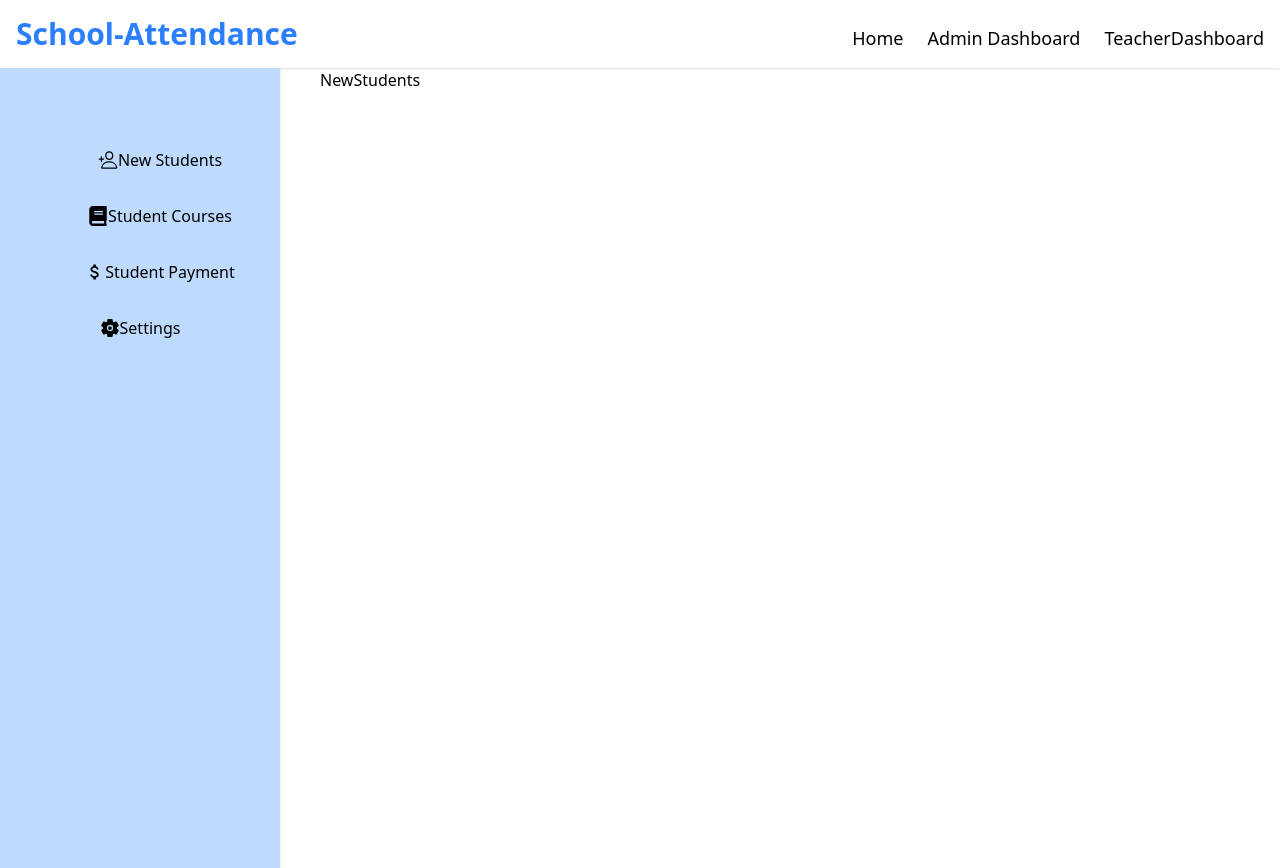
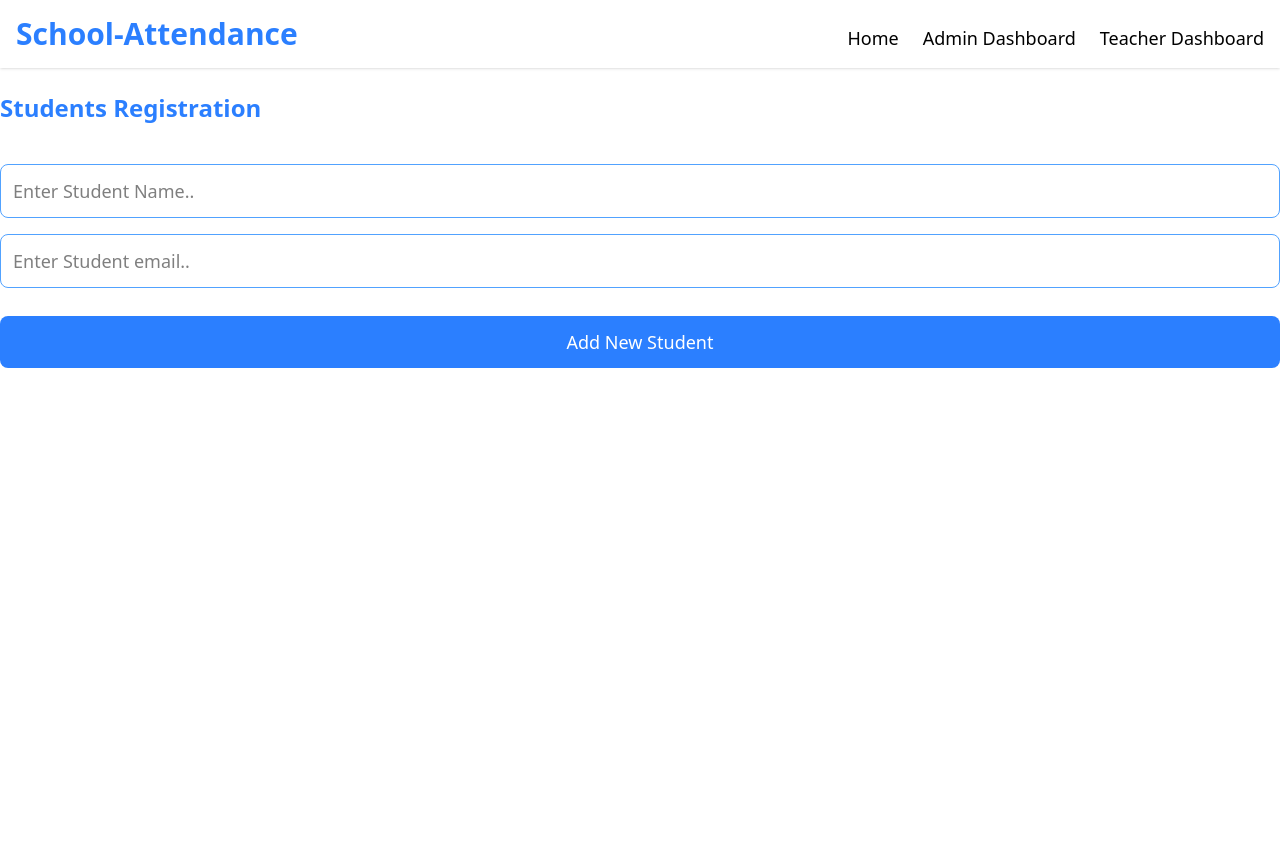
Before and after one commit to Dev-AyubAbdi/Student-Attendance-App, a React (Vite) app: page /adminDashboard in a window 1280 px wide. After the commit the page ends 800 px from the top, so only its background shows below. Built offline with nearby package versions, Linux system fonts and the light colour scheme.

Commit message:
added new component of studentsLists

```diff
--- a/package.json
+++ b/package.json
@@ -13,6 +13,7 @@
     "@tailwindcss/vite": "^4.1.18",
     "react": "^19.2.0",
     "react-dom": "^19.2.0",
+    "react-hot-toast": "^2.6.0",
     "react-icons": "^5.5.0",
     "react-router-dom": "^7.10.1",
     "tailwindcss": "^4.1.18"
--- a/src/Components/AdminDashboard.jsx
+++ b/src/Components/AdminDashboard.jsx
@@ -1,39 +1,41 @@
-import React from "react";
-import { Link } from "react-router-dom";
-import { NewStudents } from "./NewStudents";
-import { IoPersonAddOutline } from "react-icons/io5";
-import { FaBook } from "react-icons/fa";
-import { MdOutlineAttachMoney } from "react-icons/md";
-import { IoSettings } from "react-icons/io5";
+import React, { useState } from "react";
+
+import StudentLists from "./StudentLists";
+
 
 export const AdminDashboard = () => {
+    const [studentName, setStudentName] = React.useState("");
+    const [studentGrade, setStudentGrade] = useState('')
+    const [students, setStudents] = useState([])
+
+    const handleSubmit = (e) => {
+            e.preventDefault();
+    }
+     const handleAdd = () => {
+        const newStudent = {id: Date.now(), studentName, setStudentGrade};
+        setStudents([...students, newStudent])
+            }
   return (
-    <div>
-      <div className="flex space-x-10">
-        <div className="bg-blue-200 shadow w-70 h-screen">
-          <nav className="flex flex-col space-y-8 pt-20">
-            <Link className="pl-10 flex justify-center items-center space-x-2">
-              <IoPersonAddOutline size={20} />
-              New Students
-            </Link>
-             <Link className="pl-10 flex justify-center items-center space-x-2">
-              <FaBook size={20} />
-             Student Courses
-            </Link>
-             <Link className="pl-10 flex justify-center items-center space-x-2">
-              <MdOutlineAttachMoney size={20} />
-             Student Payment
-            </Link>
-             <Link className=" flex justify-center text-center items-center space-x-2">
-              <IoSettings size={20} />
-            Settings
-            </Link>
-          </nav>
+   <div className="max-w-7xl mx-auto pt-6">
+    <h2 className="text-2xl font-semibold text-blue-500">Students Registration</h2>
+   <form onSubmit={handleSubmit} className="mt-10">
+     <input type="text" placeholder="Enter Student Name.." className="w-full p-3 border border-blue-400 outline-0 text-lg rounded-lg mb-4"
+        value={studentName} onChange={(e)=> setStudentName(e.target.value)}
+     />
+        <input type="text" placeholder="Enter Student email.." className="w-full p-3 border border-blue-400 outline-0 text-lg rounded-lg pb-3"
+                value={studentGrade} onChange={(e)=> setStudentGrade(e.target.value)}
+
+        />
+        <button type="submit" onClick={()=> handleAdd()} className="w-full mt-7 bg-blue-500 p-3 rounded-lg text-white text-lg">Add New Student</button>
+   </form>
+
+   {
+    students.map(student => (
+        <div>
+            <StudentLists key={student} student={student} />
         </div>
-        <div className="">
-          <NewStudents />
-        </div>
-      </div>
-    </div>
+    ))
+   }
+   </div>
   );
 };
--- a/src/Components/Header.jsx
+++ b/src/Components/Header.jsx
@@ -12,7 +12,7 @@ export const Header = () => {
       <nav className="space-x-6 pt-2">
         <Link to="/" className="text-lg font-semibol">Home</Link>
         <Link to="/adminDashboard" className="text-lg font-semibol">Admin Dashboard</Link>
-        <Link to="/teacherDashboard" className="text-lg font-semibol">TeacherDashboard</Link>
+        <Link to="/teacherDashboard" className="text-lg font-semibol">Teacher Dashboard</Link>
       </nav>
      </div>
     </div>
--- /dev/null
+++ b/src/Components/StudentLists.jsx
@@ -0,0 +1,24 @@
+import React, { useState } from 'react'
+import { Header } from './Header'
+
+export default function ({student}) {
+    const [status, setStatus] = useState('Paddng')
+    const getBtnStyle = (type) => {
+        if(type === "Present") return 'bg-green-500 text-white'
+        if(type === "Absent") return 'bg-red-500 text-white'
+    }
+  return (
+    <div>
+       <div className='flex justify-between border-b border-gray-200 mt-10 pb-4'>
+        <h2>{student.studentName}</h2>
+       <p>{student.studentEmail}</p>
+       <p className='bg-green-400 p-2 text-white font-semibold rounded-lg'>{status}</p>
+       <div className='flex space-x-6'>
+        <button onClick={()=> setStatus("Present")} className={`${getBtnStyle('Present')} p-2 text-white font-semibold rounded-lg`}>Present</button>
+        <button onClick={()=> setStatus("Absent")} className='bg-red-500 p-2 text-white font-semibold rounded-lg'>Absent</button>
+        <button onClick={()=> setStatus('Late')} className='bg-orange-400 p-2 text-white font-semibold rounded-lg'>Late</button>
+       </div>
+       </div>
+    </div>
+  )
+}
```
Also changed, not shown: 1 other file (tests, documents, lock files or other folders).
